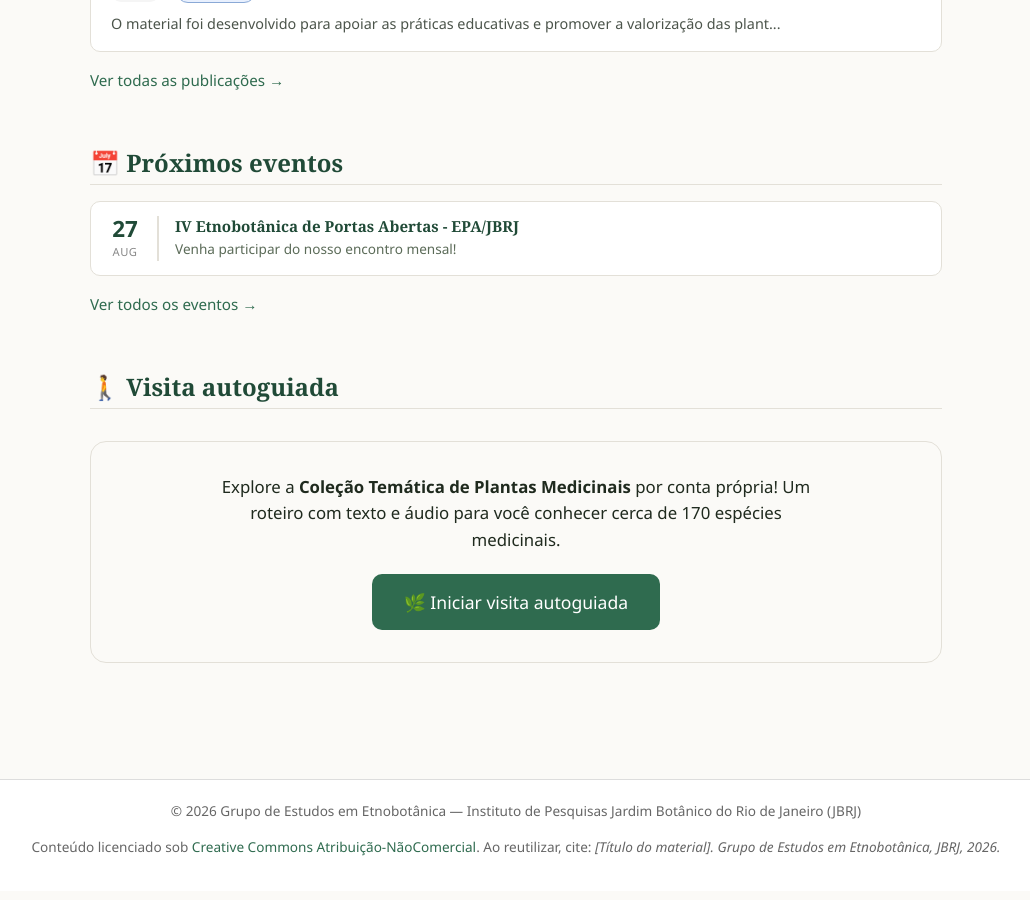
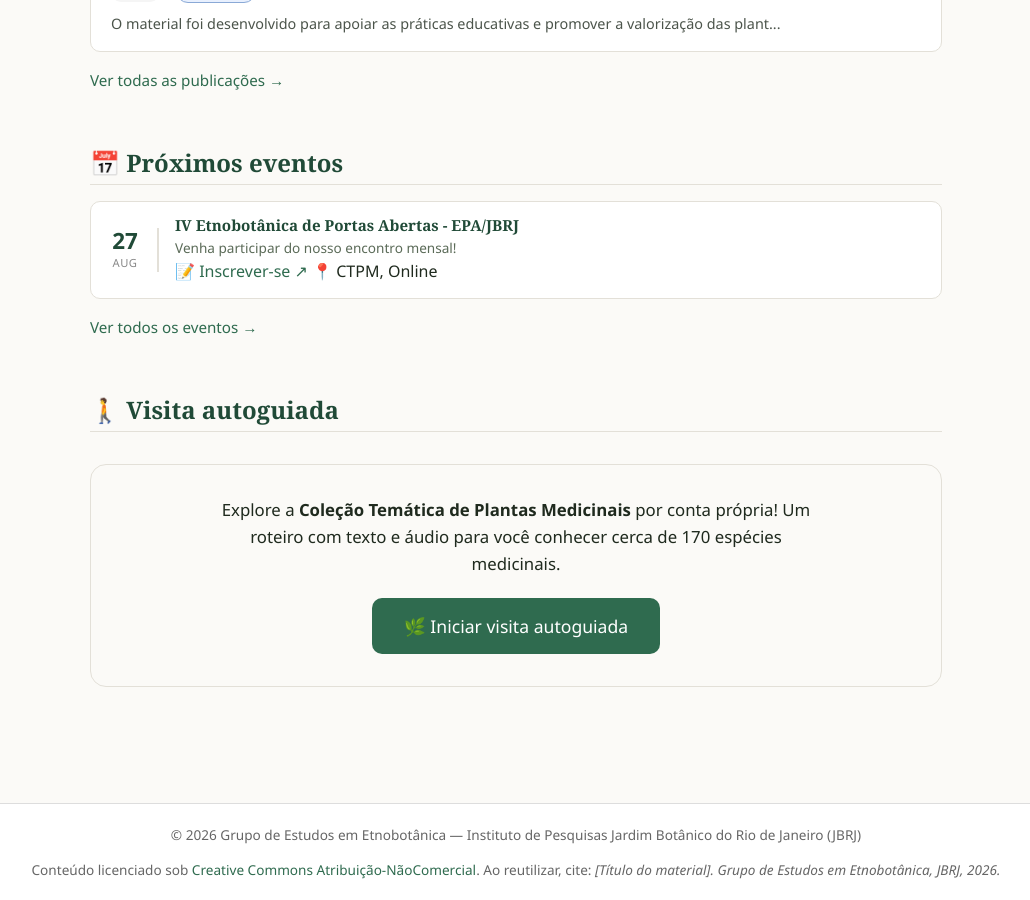
Before and after one commit to etnobotanicajbrj/site-principal, a Jekyll site: the page built from index.md, in a window 1280 px wide and 900 px high, scrolled down 1718 px. Shown: the whole window, without its empty margins (124-1154 px from the left). Built offline with Jekyll 4.4.1, drawn with Linux system fonts in a browser that asks for light colours.

Commit message:
Update index.md

```diff
--- a/index.md
+++ b/index.md
@@ -168,10 +168,13 @@ permalink: /
   <div class="home-eventos">
     {% for evento in eventos_proximos %}
       <div class="home-evento-item">
+        <!-- Data -->
         <div class="home-evento-data">
           <span class="home-evento-dia">{{ evento.data | date: "%d" }}</span>
           <span class="home-evento-mes">{{ evento.data | date: "%b" }}</span>
         </div>
+
+        <!-- Informações -->
         <div class="home-evento-info">
           <h3 class="home-evento-titulo">
             {% if evento.link %}
@@ -185,7 +188,21 @@ permalink: /
               <span>{{ evento.titulo }}</span>
             {% endif %}
           </h3>
+
           <p class="home-evento-descricao">{{ evento.descricao | default: "Venha participar!" }}</p>
+
+          <div class="home-evento-acoes">
+            {% if evento.inscricao %}
+              <a href="{{ evento.inscricao }}" class="home-evento-botao" target="_blank" rel="noopener noreferrer">
+                📝 Inscrever-se
+                <span class="icone-externo">↗</span>
+              </a>
+            {% endif %}
+
+            {% if evento.local %}
+              <span class="home-evento-local">📍 {{ evento.local }}</span>
+            {% endif %}
+          </div>
         </div>
       </div>
     {% endfor %}
```
